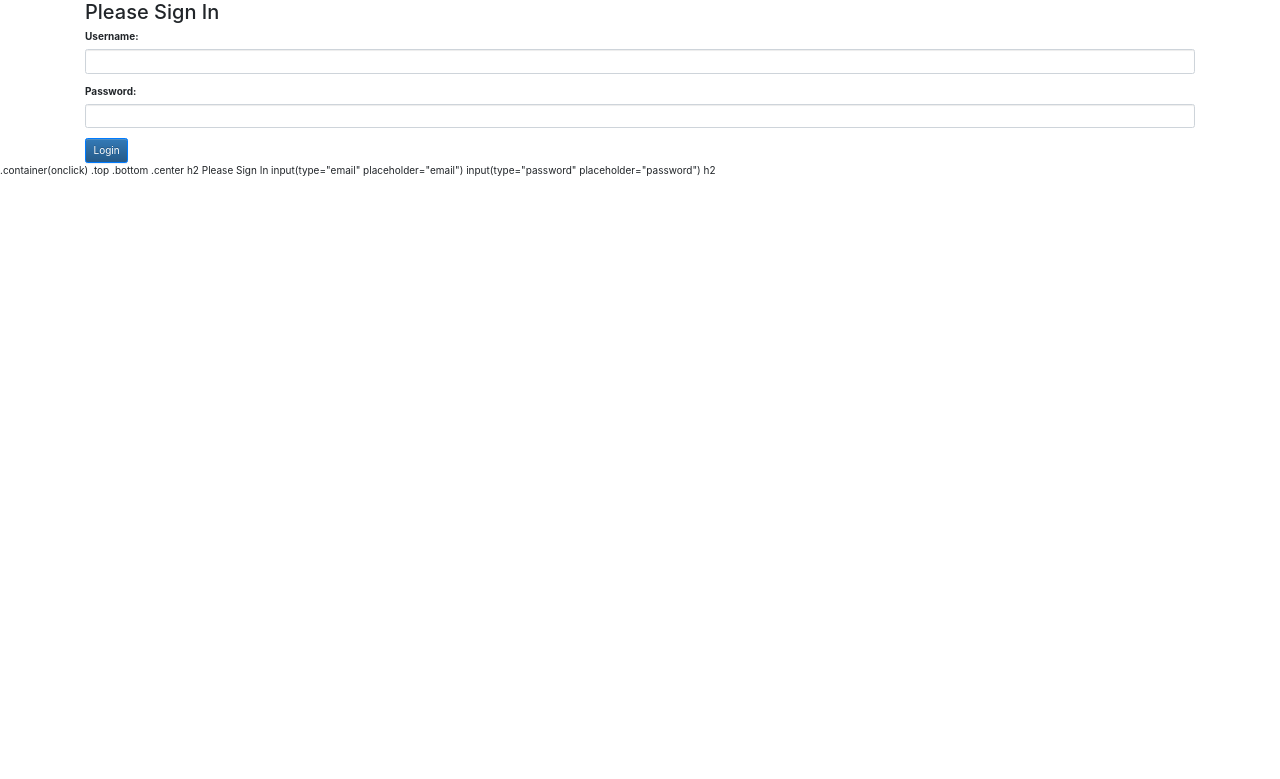
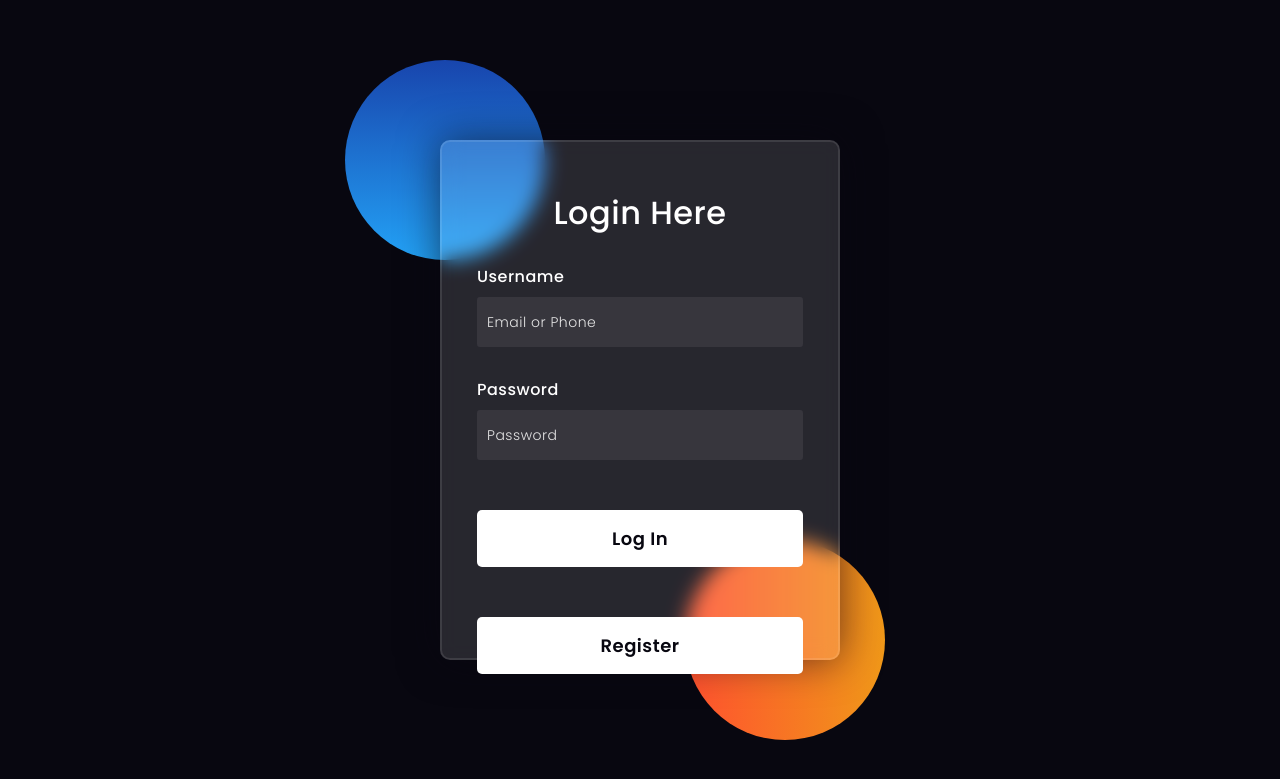
Before and after one commit to Surendar14/Myproject, a PHP site: page /login.html in a window 1280 px wide. Shown: the top 779 px of the page. Run offline with PHP 8.4, Linux system fonts and the light colour scheme.

Commit message:
update template

```diff
--- a/CSS/login.css
+++ b/CSS/login.css
@@ -1,43 +1,122 @@
-/* center login form */
-.login-form {
-  margin: 0 auto;
-  width: 350px;
+ *,
+*:before,
+*:after{
+    padding: 0;
+    margin: 0;
+    box-sizing: border-box;
+}
+body{
+    background-color: #080710;
+}
+.background{
+    width: 430px;
+    height: 520px;
+    position: absolute;
+    transform: translate(-50%,-50%);
+    left: 50%;
+    top: 50%;
+}
+.background .shape{
+    height: 200px;
+    width: 200px;
+    position: absolute;
+    border-radius: 50%;
+}
+.shape:first-child{
+    background: linear-gradient(
+        #1845ad,
+        #23a2f6
+    );
+    left: -80px;
+    top: -80px;
+}
+.shape:last-child{
+    background: linear-gradient(
+        to right,
+        #ff512f,
+        #f09819
+    );
+    right: -30px;
+    bottom: -80px;
+}
+form{
+    height: 520px;
+    width: 400px;
+    background-color: rgba(255,255,255,0.13);
+    position: absolute;
+    transform: translate(-50%,-50%);
+    top: 50%;
+    left: 50%;
+    border-radius: 10px;
+    backdrop-filter: blur(10px);
+    border: 2px solid rgba(255,255,255,0.1);
+    box-shadow: 0 0 40px rgba(8,7,16,0.6);
+    padding: 50px 35px;
+}
+form *{
+    font-family: 'Poppins',sans-serif;
+    color: #ffffff;
+    letter-spacing: 0.5px;
+    outline: none;
+    border: none;
+}
+form h3{
+    font-size: 32px;
+    font-weight: 500;
+    line-height: 42px;
+    text-align: center;
 }
 
-/* form input fields */
-.form-input {
-  padding: 10px;
-  margin-bottom: 20px;
-  width: 100%;
-  border-radius: 5px;
-  border: 1px solid #ccc;
+label{
+    display: block;
+    margin-top: 30px;
+    font-size: 16px;
+    font-weight: 500;
 }
-
-/* form submit button */
-.form-submit {
-  background-color: #4CAF50;
-  color: white;
-  padding: 12px 20px;
-  border: none;
-  border-radius: 5px;
-  cursor: pointer;
-  width: 100%;
+input{
+    display: block;
+    height: 50px;
+    width: 100%;
+    background-color: rgba(255,255,255,0.07);
+    border-radius: 3px;
+    padding: 0 10px;
+    margin-top: 8px;
+    font-size: 14px;
+    font-weight: 300;
 }
-
-.form-submit:hover {
-  background-color: #3e8e41;
+::placeholder{
+    color: #e5e5e5;
 }
-
-/* error message */
-.error-message {
-  color: red;
-  font-size: 14px;
-  margin-top: 10px;
+button{
+    margin-top: 50px;
+    width: 100%;
+    background-color: #ffffff;
+    color: #080710;
+    padding: 15px 0;
+    font-size: 18px;
+    font-weight: 600;
+    border-radius: 5px;
+    cursor: pointer;
 }
-
-/* success message */
-.success-message {
-  color: green;
-  font-size: 14px;
-  margin-top: 10px;
+.social{
+  margin-top: 30px;
+  display: flex;
 }
+.social div{
+  background: red;
+  width: 150px;
+  border-radius: 3px;
+  padding: 5px 10px 10px 5px;
+  background-color: rgba(255,255,255,0.27);
+  color: #eaf0fb;
+  text-align: center;
+}
+.social div:hover{
+  background-color: rgba(255,255,255,0.47);
+}
+.social .fb{
+  margin-left: 25px;
+}
+.social i{
+  margin-right: 4px;
+}
--- a/login.html
+++ b/login.html
@@ -1,11 +1,10 @@
-<!DOCTYPE html>
+<!--<!DOCTYPE html>
 <html>
 <head>
-  <title>Login Page</title>
-  <!-- Latest compiled and minified CSS -->
+  <title>Login Page</title>-->
+  <!-- Latest compiled and minified CSS --><!--
   <link rel="stylesheet" href="https://cdn.jsdelivr.net/npm/bootstrap@3.3.7/dist/css/bootstrap.min.css" integrity="sha384-BVYiiSIFeK1dGmJRAkycuHAHRg32OmUcww7on3RYdg4Va+PmSTsz/K68vbdEjh4u" crossorigin="anonymous">
 
-  <!--  theme -->
   <link rel="stylesheet" href="https://cdn.jsdelivr.net/npm/bootstrap@3.3.7/dist/css/bootstrap-theme.min.css" integrity="sha384-rHyoN1iRsVXV4nD0JutlnGaslCJuC7uwjduW9SVrLvRYooPp2bWYgmgJQIXwl/Sp" crossorigin="anonymous">
   <link rel="stylesheet" href="./CSS/login.css">
 
@@ -35,13 +34,38 @@
 <script src="./js/login.js"></script>
 
 </body>
+</html>-->
+<!DOCTYPE html>
+<html lang="en">
+<head>
+  <!-- Design by foolishdeveloper.com -->
+    <title>Glassmorphism login Form Tutorial in html css</title>
+
+    <link rel="preconnect" href="https://fonts.gstatic.com">
+    <link rel="stylesheet" href="https://cdnjs.cloudflare.com/ajax/libs/font-awesome/5.15.4/css/all.min.css">
+    <link href="https://fonts.googleapis.com/css2?family=Poppins:wght@300;500;600&display=swap" rel="stylesheet">
+
+    <link rel="stylesheet" href="./CSS/login.css">
+    <!--Stylesheet-->
+
+</head>
+<body>
+    <div class="background">
+        <div class="shape"></div>
+        <div class="shape"></div>
+    </div>
+    <form>
+        <h3>Login Here</h3>
+
+        <label for="username">Username</label>
+        <input type="text" placeholder="Email or Phone" id="username">
+
+        <label for="password">Password</label>
+        <input type="password" placeholder="Password" id="password">
+
+        <button type="submit">Log In</button>
+        <button>Register</button>
+    </form>
+    <script src="./js/login.js"></script>
+</body>
 </html>
-
-.container(onclick)
-  .top
-  .bottom
-  .center
-    h2 Please Sign In
-    input(type="email" placeholder="email")
-    input(type="password" placeholder="password")
-    h2 &nbsp;
```
Also changed, not shown: php/login.php (line endings or trailing spaces).
